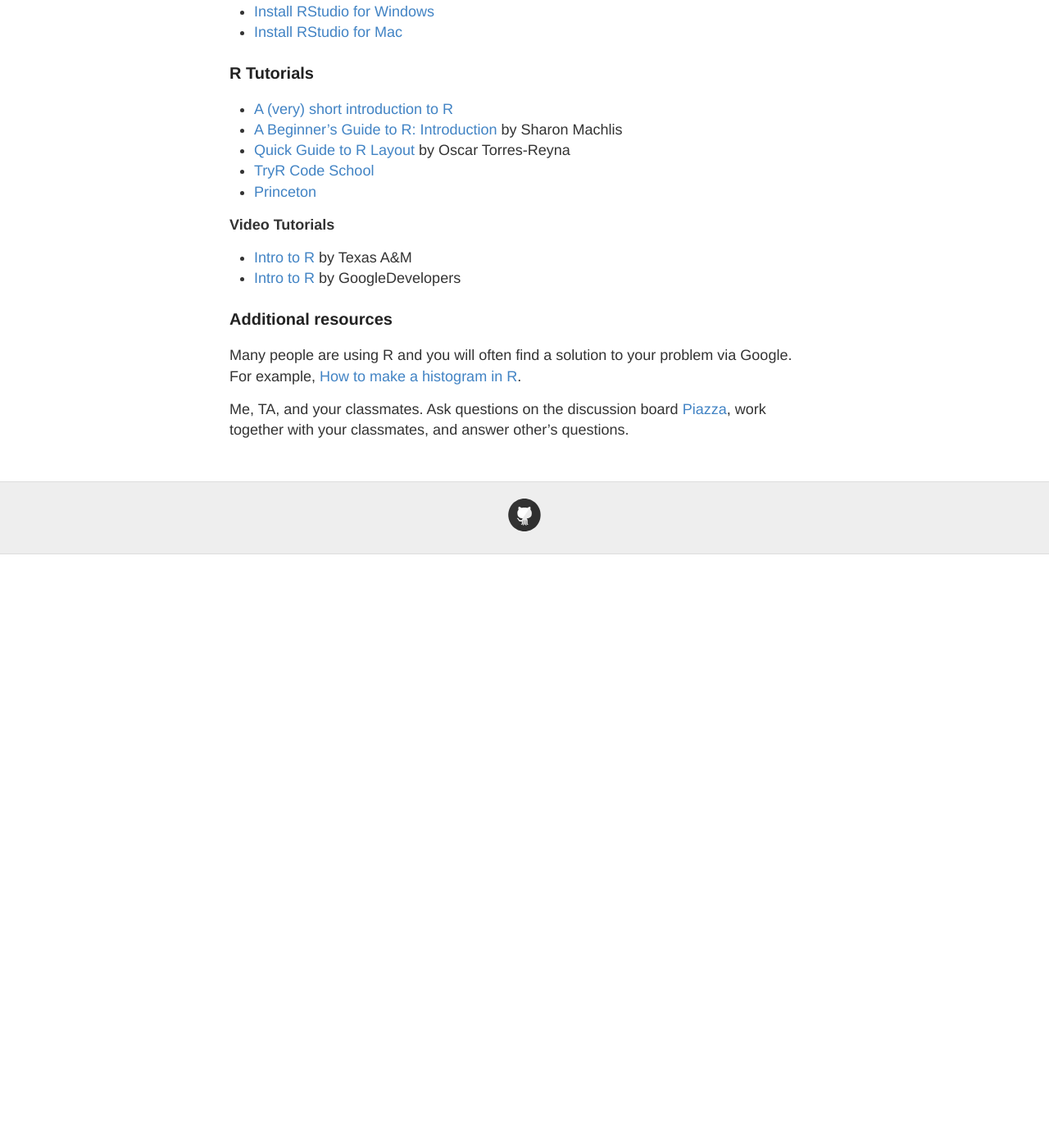
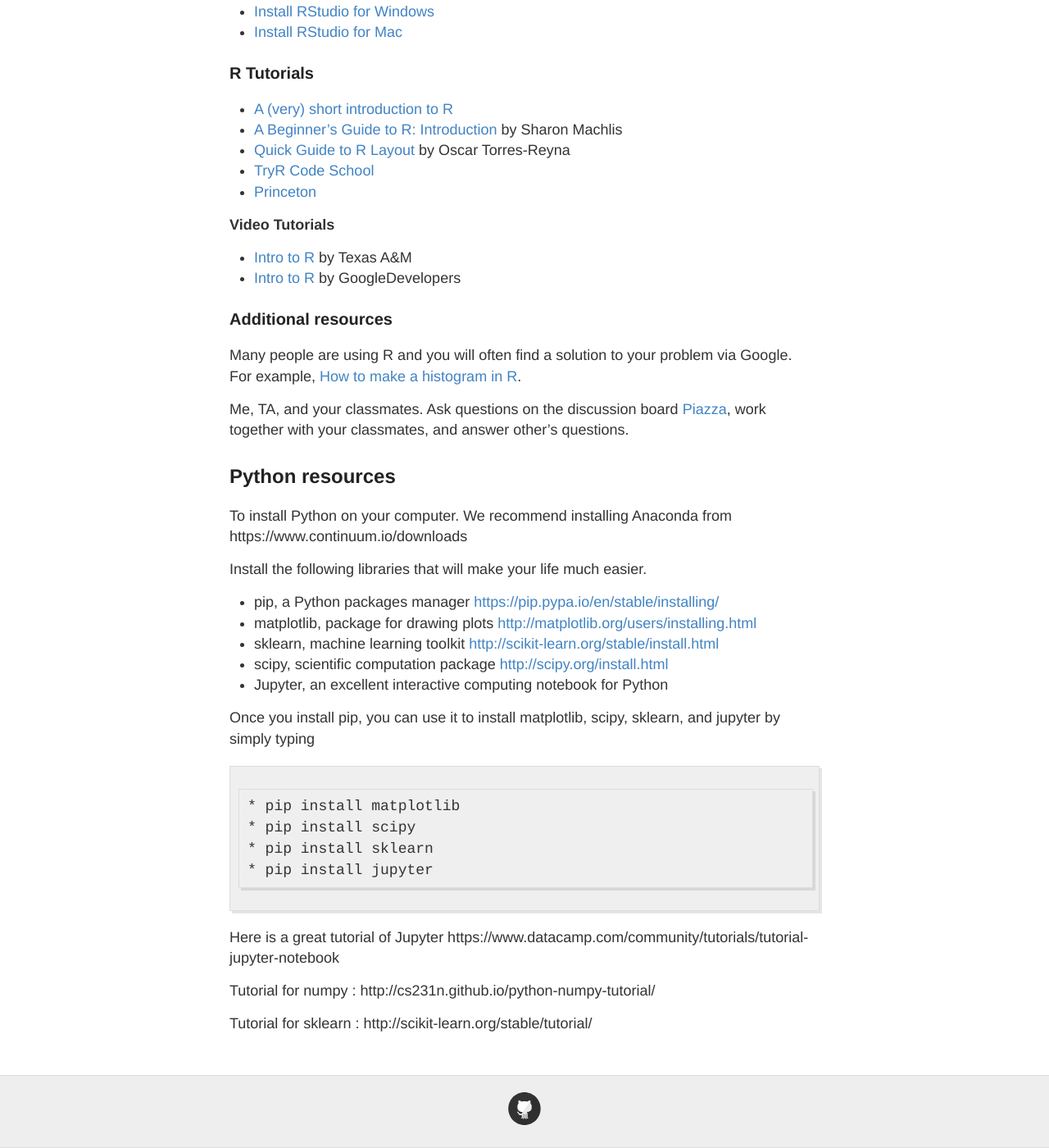
Before and after one commit to ChicagoBoothML/ML2016, a Jekyll site: the page built from computing.md, in a window 1280 px wide and 1400 px high, scrolled down 517 px. Shown: the whole window at 82% size. Built offline with Jekyll 4.4.1, drawn with Linux system fonts in a browser that asks for light colours; before the commit the page ends 1193 px from its top, so only the background shows below that.

Commit message:
Update computing.md

```diff
--- a/computing.md
+++ b/computing.md
@@ -43,3 +43,29 @@ For example, [How to make a histogram in R](http://lmgtfy.com/?q=How+to+make+a+h
 
 Me, TA, and your classmates. Ask questions on the discussion board [Piazza](https://piazza.com/chicagobooth/spring2016/bus41000/home),
 work together with your classmates, and answer other's questions.
+
+## Python resources
+
+To install Python on your computer. We recommend installing Anaconda from https://www.continuum.io/downloads
+
+Install the following libraries that will make your life much easier.
+
+* pip, a Python packages manager [https://pip.pypa.io/en/stable/installing/](https://pip.pypa.io/en/stable/installing/)
+* matplotlib, package for drawing plots [http://matplotlib.org/users/installing.html](http://matplotlib.org/users/installing.html)
+* sklearn, machine learning toolkit [http://scikit-learn.org/stable/install.html](http://scikit-learn.org/stable/install.html)
+* scipy, scientific computation package [http://scipy.org/install.html](http://scipy.org/install.html)
+* Jupyter, an excellent interactive computing notebook for Python
+
+Once you install pip, you can use it to install matplotlib, scipy, sklearn, and jupyter by simply typing
+
+    * pip install matplotlib
+    * pip install scipy
+    * pip install sklearn
+    * pip install jupyter
+
+
+Here is a great tutorial of Jupyter https://www.datacamp.com/community/tutorials/tutorial-jupyter-notebook
+
+Tutorial for numpy : http://cs231n.github.io/python-numpy-tutorial/
+
+Tutorial for sklearn : http://scikit-learn.org/stable/tutorial/
```
